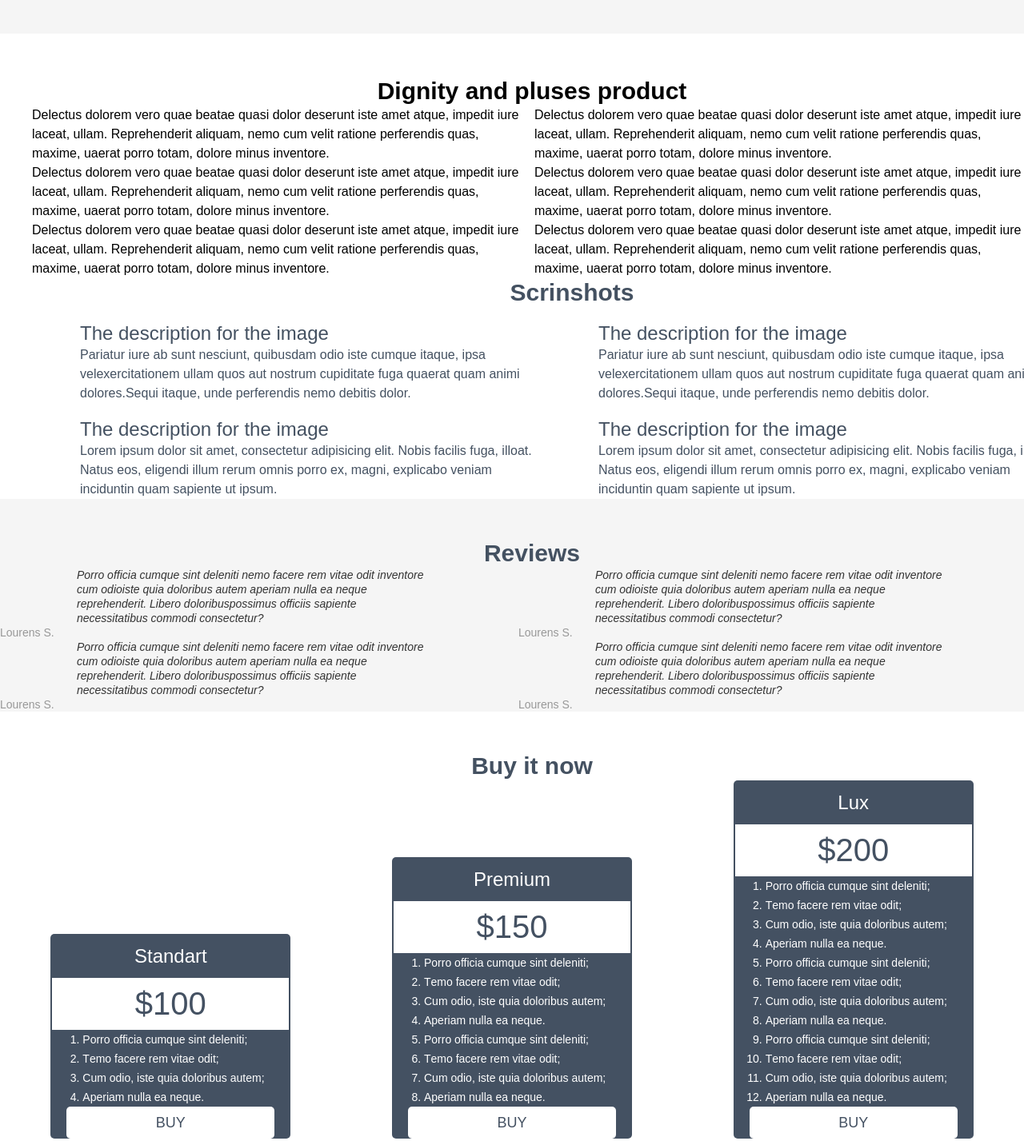
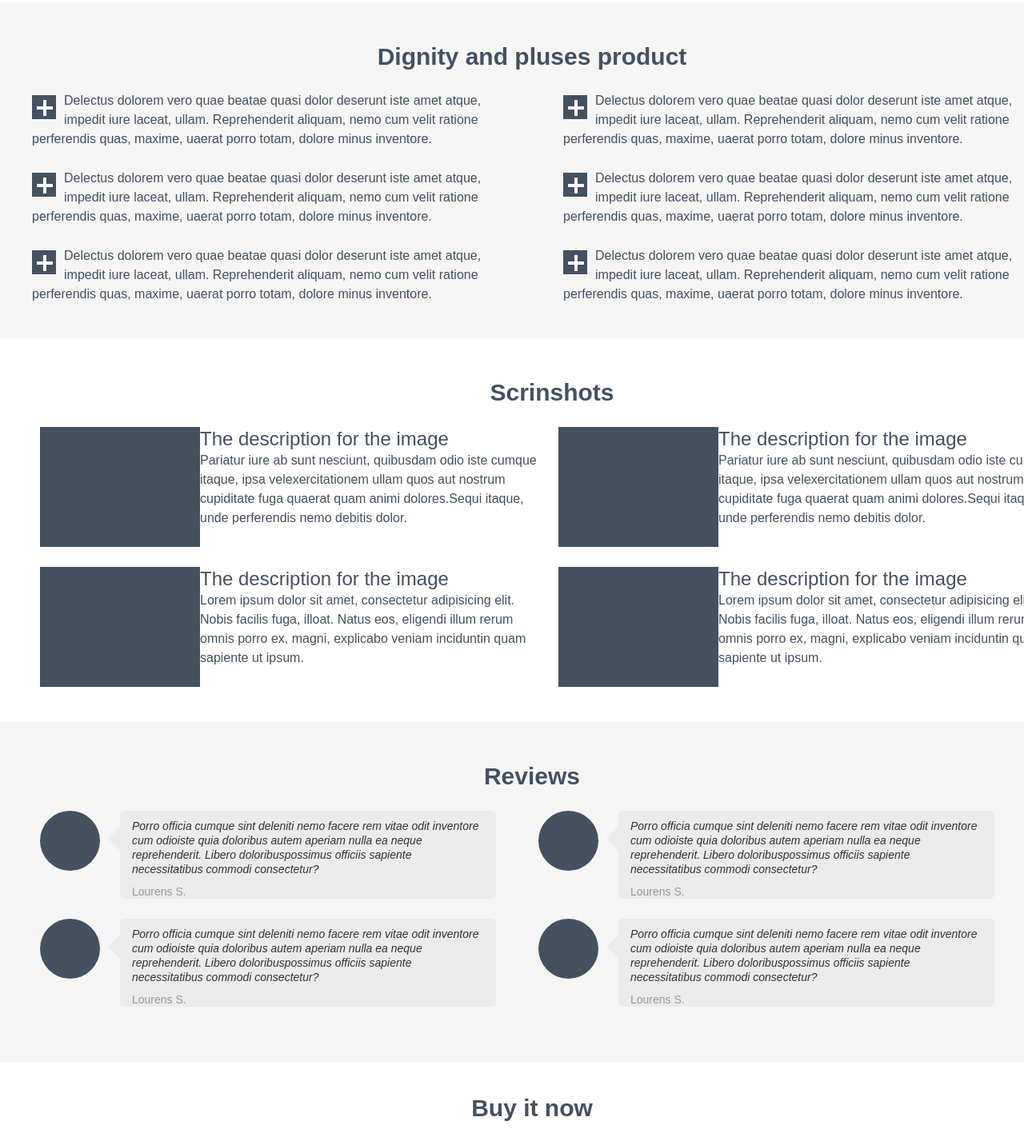
Before and after one commit to heaguerilla/Test1, a plain HTML site: page index.html in a window 1280 px wide. Shown: the part 665-2092 px from the top of the page at 80% size. Drawn offline with Linux system fonts and the light colour scheme.

Commit message:
не пашет oveflow hidden, ширина блоков scrinshots и картинки внизу

```diff
--- a/css/style.css
+++ b/css/style.css
@@ -1,11 +1,12 @@
 * {margin: 0 auto;}
 header
-	{/*height: 323px;*/
+	{min-height: 323px;
 	width: 100%;
 	background-color: rgba(68,81,98);
-	display: flex;
+	position: relative;
 	}
-.head1l
+
+.head1
 	{display: flex;
 	flex-direction: column;
 	}
@@ -16,6 +17,7 @@ h1
 	color: #fff;
 	margin-left: 50px;
 	line-height: 60px;
+	padding-top: 30px;
 	}
 #headul
 	{font-family: arial;
@@ -25,15 +27,15 @@ h1
 	margin-left: 50px;
 	line-height: 36px;
 	list-style: url(../img/tick.png);
+	padding-top: 25px;
 	}
 #headblock
 	{height: 215px;
 	width: 470px;
 	background-color: #fff;
-	/*display: block;*/
-	position: relative;
-/*	left: 230px;/*костыль не удается позиционировать блок*/
-/*	top: 50px;/*костыль*/
+	position: absolute;
+	right: 50px;
+	top: 50px;
 	}
 body
 	{width: 1280px;
@@ -42,10 +44,11 @@ body
 	{
 	}
 .top1
-	{/*height: 250px; /*345 костыль блок правый добавляет высоты, победить не смог*/
+	{min-height: 345px;
 	width: 100%;
 	background-color: #fff;
 	color: rgba(68,81,97);
+	position: relative;
 	}
 h2
 	{font-family: arial;
@@ -53,7 +56,7 @@ h2
 	font-size: 30px;
 	line-height: 36px;
 	margin-left: 50px;
-	margin-top: 50px;
+	padding-top: 40px;
 	}
 .top1 p
 	{font-family: arial;
@@ -62,19 +65,19 @@ h2
 	line-height: 24px;
 	margin-left: 50px;
 	width: 660px;/*костыль*/
+	padding-top: 25px;
 	}
 #midblock
 	{
 	height: 245px;
 	width: 430px;
 	background-color: rgba(68,81,97);
-	position: relative;
-/*	bottom: 280px;/*костыль*/
-/*	margin-right: 50px;
-	margin-top: 50px;
+	position: absolute;
+	right: 50px;
+	top: 50px;
 	}
 .top2
-	{/*height: 420px;*/
+	{min-height: 420px;
 	width: 100%;
 	background-color: rgba(245,245,245);
 	color: rgba(68,81,97);
@@ -89,34 +92,39 @@ h3
 	text-align: center;
 	}
 .menu2
-	{column-count: 2;
+	{/*column-count: 2*/;
 	list-style: none;
-/*	width: 50%;
-
-*/	}
-/*.menu22
-	{
-
-	width: 50%;
-
-	}*/
+	background-color: rgba(245,245,245);
+	}
+.m2left
+	{width: 45%;
+	float: left;
+	}
+.m2right
+	{width: 45%;
+	float: right;
+	}
 .mli
 	{font-family: arial;
 	font-style: regular;
 	font-size: 16px;
 	line-height: 24px;
 	list-style: none;
-/*	margin-left: 50px;
-	margin-bottom: 20px;
-	margin-top: -16px;		/*костыль тескт не поднять до уровня маркера списка*/
-/*	list-style: url(../img/cross.png);
-	list-style-position: outside;*/
+	overflow: hidden; /*не пашет!!!!!!!!!!!!!!!!!!!!!!!!!*/
+	padding-top: 25px;
 	}
 .mli:before
-	{background-image: url(../img/cross.png);}
+	{content:"" ;
+	float: left;
+	height: 30px;
+	width: 30px;
+	background: url(../img/cross.png);
+	margin-right: 10px;
+	margin-top: 5px;
+	}
 .top3
 	{
-	/*height: 480px;*/
+	min-height: 480px;
 	width: 100%;
 	background-color: #fff;
 	color: rgba(68,81,97);
@@ -127,25 +135,42 @@ h4
 	font-style: regular;
 	font-size: 30px;
 	line-height: 36px;
-	margin-left: 50px;
+/*	margin-left: 50px;*/
 	text-align: center;
-	/*padding-top: 50px;*/
+	padding-top: 50px;
 	}
 .top3in
-	{column-count: 2;}
-/*.block3
 	{column-count: 2;
-	margin-left: 50px;
-	/*list-style: none;*/
-	/*background-image: url(../img/square-block.png) no-repeat left center;
-	}	*/
-.onblock3
-	{margin-left: 50px;
-/*	margin-bottom: 20px;
-	/*background-image: url(../img/square-block.png) no-repeat left center;
-	list-style: url(../img/square-block.png);
-	list-style-position: outside;	*/
+
 	}
+.top3left	{
+	display: flex;
+	flex-direction: column;
+
+}
+.top3right	{
+	display: flex;
+	flex-direction: column;
+
+}
+.onblock3 	{
+	padding-top: 25px;
+
+/*	background-color: rgba(68,81,97);
+	background-image: url(../img/square-block.png)
+	float: left;*/
+
+	}
+.image	{
+	width: 200px;
+	height: 150px;
+	background-color: rgba(68,81,97);
+	float: left;
+}
+.figg	{
+	/*width: 350px;*/
+	padding-left: 10px;
+}
 .inblocktop3
 	{font-family: arial;
 	font-style: regular;
@@ -158,13 +183,14 @@ h4
 	font-style: regular;
 	font-size: 16px;
 	line-height: 24px;
-
+/*	width: 350px;*/ /*не пашет!!!!!!!!!!!!!!!!!!!*/
 	}
 .top4
-	{/*height: 425px;*/
+	{min-height: 425px;
 	width: 100%;
 	background-color: rgba(245,245,245);
 	color: rgba(68,81,97);
+
 	}
 h5
 	{font-family: arial;
@@ -174,18 +200,43 @@ h5
 	margin-left: 50px;
 	text-align: center;
 	padding-top: 50px;
+	margin-left: 50px;
 	}
 .block4
-	{column-count: 2;
+	{margin-left: 50px;
+	column-count: 2;
 	color: rgba(51,51,51);
-	/*height: 125px;*/
-	/*width: 480px;*/
+	padding-top: 25px;
+
 	}
+.roundimage	{
+	width: 75px;
+	height: 75px;
+	border-radius: 50%;
+	background-color: rgba(68,81,97);
+	float: left;
+}
+.text4	{
+	width: 470px;
+	height: 110px;
+	margin-left: 100px;
+	background-color: #ebebeb;
+	border-radius: 5px;
+	position: relative;
+	margin-bottom: 25px;
+}
+
+.text4:before {
+	content: "";
+	border: 15px solid transparent;
+  	border-right: 15px solid #ebebeb;
+  	position: absolute;
+  	top: 20px;
+  	left: -30px;
+}
+}
 .blockright4
-	{/*background-image: url(../img/bg0.png) no-repeat;
-	list-style: url(../img/round-block.png);
-	list-style-position: outside;*/
-
+	{padding-top: 50px;
 	}
 .blockright4:before
 	{}
@@ -196,6 +247,8 @@ h5
 	line-height: 18px;
 	width: 440px;
 	color: #333333;
+	margin-bottom: 10px;
+	padding-top: 10px;
 	}
 .inblockbottom4
 	{font-family: arial;
@@ -204,13 +257,14 @@ h5
 	line-height: 18px;
 	width: 440px;
 	color: #989898;
+	margin-left: 15px;
 	}
 .top5
-	{/*height: 655px;*/
+	{/*min-height: 655px;*/
 	width: 100%;
 	background-color: #fff;
 	color: rgba(68,81,97);
-	margin-bottom: 50px;/*костыль - не получается поднять блоки на 50px выше*/
+	padding-bottom: 50px;/*костыль - не получается поднять блоки на 50px выше*/
 	}
 h6
 	{font-family: arial;
@@ -219,35 +273,36 @@ h6
 	line-height: 36px;
 	margin-left: 50px;
 	text-align: center;
-	padding-top: 50px;
+	padding-top: 40px;
 	}
 .bumain
 	{display: flex;
 	justify-content: space-around;
 	align-items: flex-end;
+	padding-top: 25px;
 	}
 .buleft
 	{width: 300px;
-	/*height: 306px;*/
+	min-height: 306px;
 	background-color: #445162;
 	color: #fff;
 	border-radius: 5px;
-/*	margin-right: -240px; /*костыль для интервала между блокми*/
+	margin-right: -100px; /*костыль для интервала между блокми*/
 	}
 .bumid
 	{width: 300px;
-	/*height: 404px;*/
+	min-height: 404px;
 	background-color: #445162;
 	color: #fff;
 	border-radius: 5px;
 	}
 .buright
 	{width: 300px;
-	/*height: 499px;*/
+	min-height: 499px;
 	background-color: #445162;
 	color: #fff;
 	border-radius: 5px;
-/*	margin-left: -240px; /*костыль для интервала между блокми*/
+	margin-left: -100px; /*костыль для интервала между блокми*/
 	}
 .butop
 	{color: #fff;
@@ -276,7 +331,8 @@ h6
 	font-style: regular;
 	font-size: 14px;
 	line-height: 24px;
-
+	margin-top: 15px;
+	margin-bottom: 15px;
 	}
 .bubot
 	{/*height: 40px;*/
@@ -293,10 +349,10 @@ h6
 	text-transform: uppercase;
 	}
 .botask
-	{/*height: 510px;*/
-
+	{min-height: 510px;
 	width: 100%;
 	background-color: #445162;
+	/*margin-top: 50px;*/
 	}
 #h7
 	{font-family: arial;
@@ -317,7 +373,7 @@ fieldset
 	}
 .text
 	{width: 500px;
-	/*height: 40px;*/
+	min-height: 40px;
 	border-radius: 5px;
 	background-color: #fff;
 	color: #445162;
@@ -328,11 +384,11 @@ fieldset
 	margin-top: 15px;
 	}
 .mes
-	{/*height: 170px;*/
+	{min-height: 170px;
 	}
 .in
 	{width: 140px;
-	/*height: 40px;*/
+	min-height: 40px;
 	position: relative;
 	left: -323px; /*костыль не получилось позиционировать кнопку*/
 	bottom: -40px; /*костыль*/
@@ -344,8 +400,9 @@ fieldset
 	line-height: 24px;
 	color: #fff;
 	list-style: none;
-	margin-left: -150px; /*костыль не получилось сделать зазор между блоками*/
+	margin-left: -400px; /*костыль не получилось сделать зазор между блоками*/
 	/*background-color: transparent; */ /*не вышло убрать белый фон с картинок */
+	margin-top: 25px;
 	}
 footer
 	{font-family: arial;
--- a/index.html
+++ b/index.html
@@ -47,7 +47,7 @@
 		<h3>
 			Dignity and pluses product
 		</h3>
-		<ul class="menu2">
+		<ul class="menu2 m2left">
 			<li class="mli">
 				Delectus dolorem vero quae beatae quasi dolor deserunt iste amet atque, impedit iure laceat, ullam. Reprehenderit aliquam, nemo cum velit ratione perferendis quas, maxime, uaerat porro totam, dolore minus inventore.
 			</li>
@@ -57,8 +57,8 @@
 			<li class="mli">
 				Delectus dolorem vero quae beatae quasi dolor deserunt iste amet atque, impedit iure laceat, ullam. Reprehenderit aliquam, nemo cum velit ratione perferendis quas, maxime, uaerat porro totam, dolore minus inventore.
 			</li>
-<!--		</ul>
-		<ul class="menu2"-->
+		</ul>
+		<ul class="menu2 m2right">
 			<li class="mli">
 				Delectus dolorem vero quae beatae quasi dolor deserunt iste amet atque, impedit iure laceat, ullam. Reprehenderit aliquam, nemo cum velit ratione perferendis quas, maxime, uaerat porro totam, dolore minus inventore.
 			</li>
@@ -75,9 +75,10 @@
 			Scrinshots
 		</h4>
 			<div class="top3in">
+				<div class="top3left">
 					<figure class="onblock3">
-					<img src="" alt="">
-					<figcaption>
+						<div class="image"><img src="" alt=""></div>
+						<figcaption class="figg">
 							<span class="inblocktop3">
 								The description for the image
 							</span>
@@ -87,8 +88,8 @@
 						</figcaption>
 					</figure>
 					<figure class="onblock3">
-					<img src="" alt="">
-					<figcaption>
+						<div class="image"><img src="" alt=""></div>
+						<figcaption class="figg">
 							<span class="inblocktop3">
 								The description for the image
 							</span>
@@ -97,9 +98,11 @@
 							</p>
 						</figcaption>
 					</figure>
+				</div>
+				<div class="top3right">
 					<figure class="onblock3">
-					<img src="" alt="">
-					<figcaption>
+						<div class="image"><img src="" alt=""></div>
+						<figcaption class="figg">
 							<span class="inblocktop3">
 								The description for the image
 							</span>
@@ -109,8 +112,8 @@
 						</figcaption>
 					</figure>
 					<figure class="onblock3">
-					<img src="" alt="">
-					<figcaption>
+						<div class="image"><img src="" alt=""></div>
+						<figcaption class="figg">
 							<span class="inblocktop3">
 								The description for the image
 							</span>
@@ -120,6 +123,7 @@
 						</figcaption>
 					</figure>
 				</div>
+			</div>
 	</section>
 	<section class="top4">
 		<h5>
@@ -127,7 +131,8 @@
 		</h5>
 		<div class="block4">
 			<div class="blockright4">
-				<div></div>
+				<div class="roundimage"></div>
+				<div class="text4">
 					<p class="inblocktop4">
 						Porro officia cumque sint deleniti nemo facere rem vitae odit inventore cum odioiste quia doloribus autem aperiam nulla ea neque reprehenderit. Libero doloribuspossimus officiis sapiente necessitatibus commodi consectetur?
 					</p>
@@ -135,8 +140,10 @@
 						Lourens S.
 					</span>
 				</div>
+			</div>
 			<div class="blockright4">
-				<div></div>
+				<div class="roundimage"></div>
+				<div class="text4">
 					<p class="inblocktop4">
 						Porro officia cumque sint deleniti nemo facere rem vitae odit inventore cum odioiste quia doloribus autem aperiam nulla ea neque reprehenderit. Libero doloribuspossimus officiis sapiente necessitatibus commodi consectetur?
 					</p>
@@ -144,8 +151,10 @@
 						Lourens S.
 					</span>
 				</div>
+			</div>
 			<div class="blockright4">
-				<div></div>
+				<div class="roundimage"></div>
+				<div class="text4">
 					<p class="inblocktop4">
 						Porro officia cumque sint deleniti nemo facere rem vitae odit inventore cum odioiste quia doloribus autem aperiam nulla ea neque reprehenderit. Libero doloribuspossimus officiis sapiente necessitatibus commodi consectetur?
 					</p>
@@ -153,14 +162,17 @@
 						Lourens S.
 					</span>
 				</div>
+			</div>
 			<div class="blockright4">
-				<div></div>
+				<div class="roundimage"></div>
+				<div class="text4">
 					<p class="inblocktop4">
 						Porro officia cumque sint deleniti nemo facere rem vitae odit inventore cum odioiste quia doloribus autem aperiam nulla ea neque reprehenderit. Libero doloribuspossimus officiis sapiente necessitatibus commodi consectetur?
 					</p>
 					<span class="inblockbottom4">
 						Lourens S.
 					</span>
+				</div>
 			</div>
 		</div>
 	</section>
```
Lines whose indentation alone changed are shown as unchanged.
